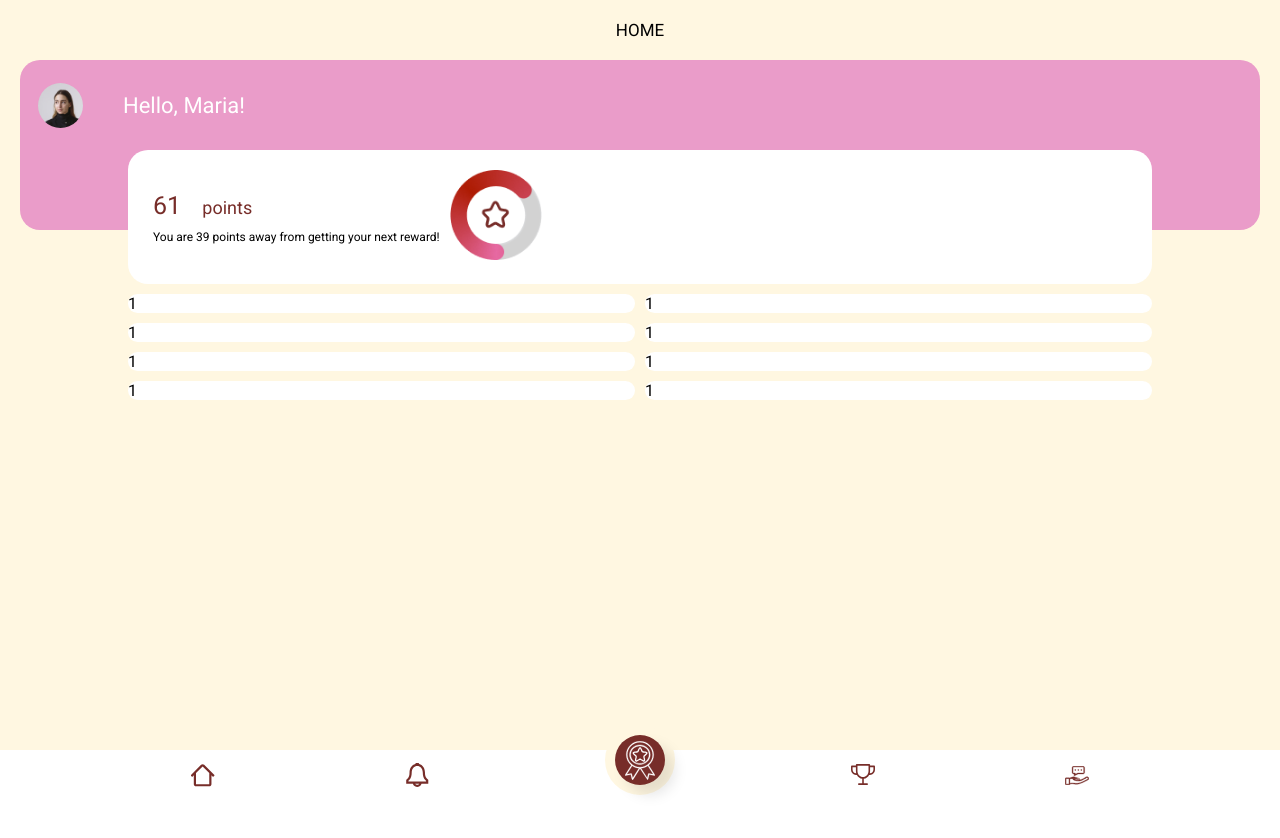
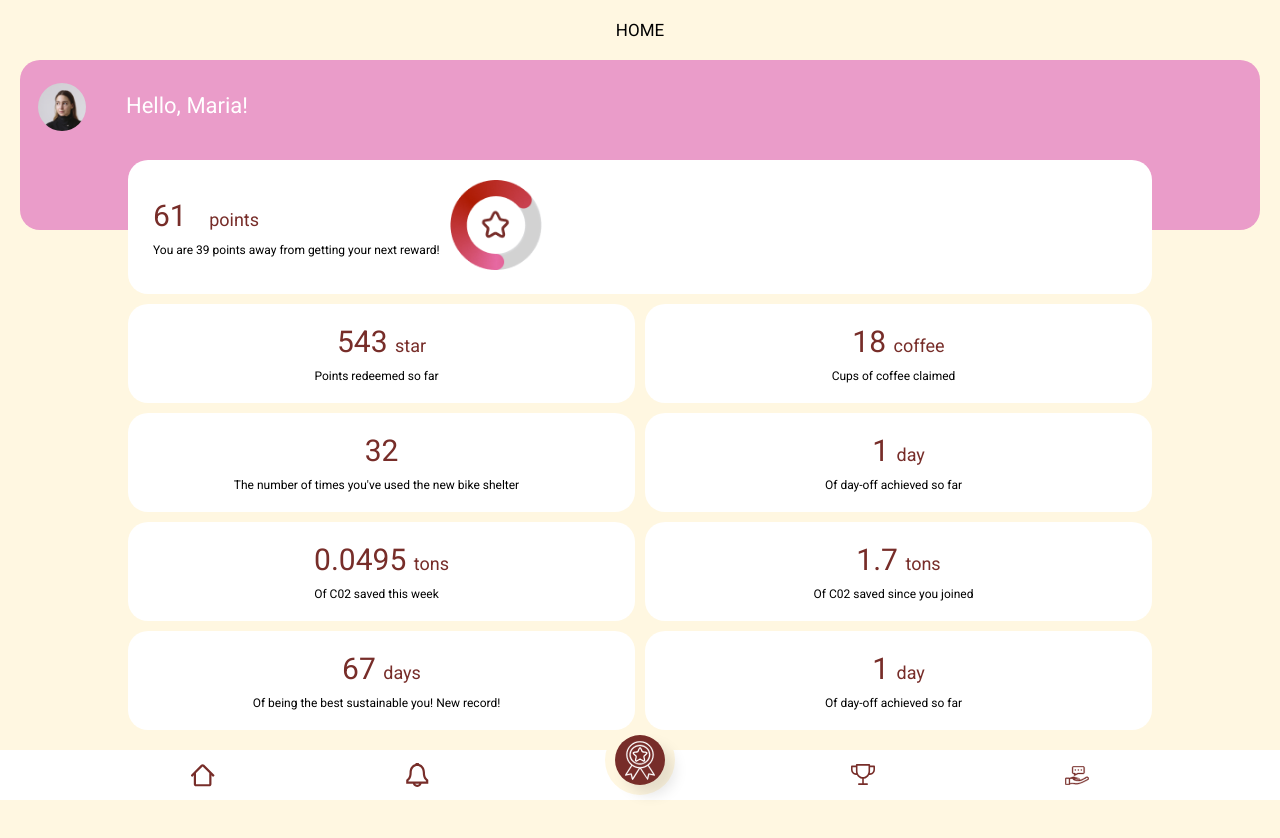
Before and after one commit to CarmenAriasM/XP-user-experience, an Angular app: page /home in a window 1280 px wide. Shown: the top 838 px of the page. Before the commit the page ends 800 px from the top, so only its background shows below. Built offline with nearby package versions, Linux system fonts and the light colour scheme.

Commit message:
Home page half done

```diff
--- a/src/app/components/home/home.component.css
+++ b/src/app/components/home/home.component.css
@@ -5,6 +5,7 @@ app-footer {
 .container {
     padding: 20px;
     position: relative;
+    height: 100%;
 }
 .page-title {
     text-align: center;
@@ -26,14 +27,14 @@ app-footer {
     margin-top: 15px
 }
 .banner img {
-    width: 45px;
-    height: 45px;
+    width: 48px;
+    height: 48px;
     border-radius: 999px;
     margin-top: 5px;
 }
 .grid-container {
     position: absolute;
-    top: 150px;
+    top: 160px;
     left: 10%;
     right: 10%;
     display: grid;
@@ -54,7 +55,7 @@ app-footer {
 }
 .number-points {
     color: var(--red);
-    font-size: 25px;
+    font-size: 30px;
 }
 .number-points span {
     font-size: 18px;
@@ -69,3 +70,10 @@ app-footer {
     flex-direction: column;
     justify-content: center;
 }
+.grid-item {
+    padding: 20px;
+    text-align: center;
+}
+.grid-item .number-points span {
+    margin-left: unset;
+}
--- a/src/app/components/home/home.component.html
+++ b/src/app/components/home/home.component.html
@@ -12,14 +12,54 @@
             </div>
             <div><img src="assets/points-circle.png" alt=""></div>
         </div>
-        <div class="item">1</div>
-        <div class="item">1</div>
-        <div class="item">1</div>
-        <div class="item">1</div>
-        <div class="item">1</div>
-        <div class="item">1</div>
-        <div class="item">1</div>
-        <div class="item">1</div>
+        <div class="item grid-item">
+            <div>
+                <div class="number-points">543 <span>star</span></div>
+                <div class="points-subtitle">Points redeemed so far</div>
+            </div>
+        </div>
+        <div class="item grid-item">
+            <div>
+                <div class="number-points">18 <span>coffee</span></div>
+                <div class="points-subtitle">Cups of coffee claimed</div>
+            </div>
+        </div>
+        <div class="item grid-item">
+            <div>
+                <div class="number-points">32</div>
+                <div class="points-subtitle">The number of times you've used the new bike shelter</div>
+            </div>
+        </div>
+        <div class="item grid-item">
+            <div>
+                <div class="number-points">1 <span>day</span></div>
+                <div class="points-subtitle">Of day-off achieved so far</div>
+            </div>
+        </div>
+        <div class="item grid-item">
+            <div>
+                <div class="number-points">0.0495 <span>tons</span></div>
+                <div class="points-subtitle">Of C02 saved this week</div>
+            </div>
+        </div>
+        <div class="item grid-item">
+            <div>
+                <div class="number-points">1.7 <span>tons</span></div>
+                <div class="points-subtitle">Of C02 saved since you joined</div>
+            </div>
+        </div>
+        <div class="item grid-item">
+            <div>
+                <div class="number-points">67 <span>days</span></div>
+                <div class="points-subtitle">Of being the best sustainable you! New record!</div>
+            </div>
+        </div>
+        <div class="item grid-item">
+            <div>
+                <div class="number-points">1 <span>day</span></div>
+                <div class="points-subtitle">Of day-off achieved so far</div>
+            </div>
+        </div>
     </div>
 </div>
 <app-footer></app-footer>
--- a/src/styles.css
+++ b/src/styles.css
@@ -33,7 +33,7 @@ input {
   color: var(--red);
 }
 app-home {
-  height: 100%;
+  height: calc(100% + 100px);
 }
 app-footer {
   width: 100%;
```
